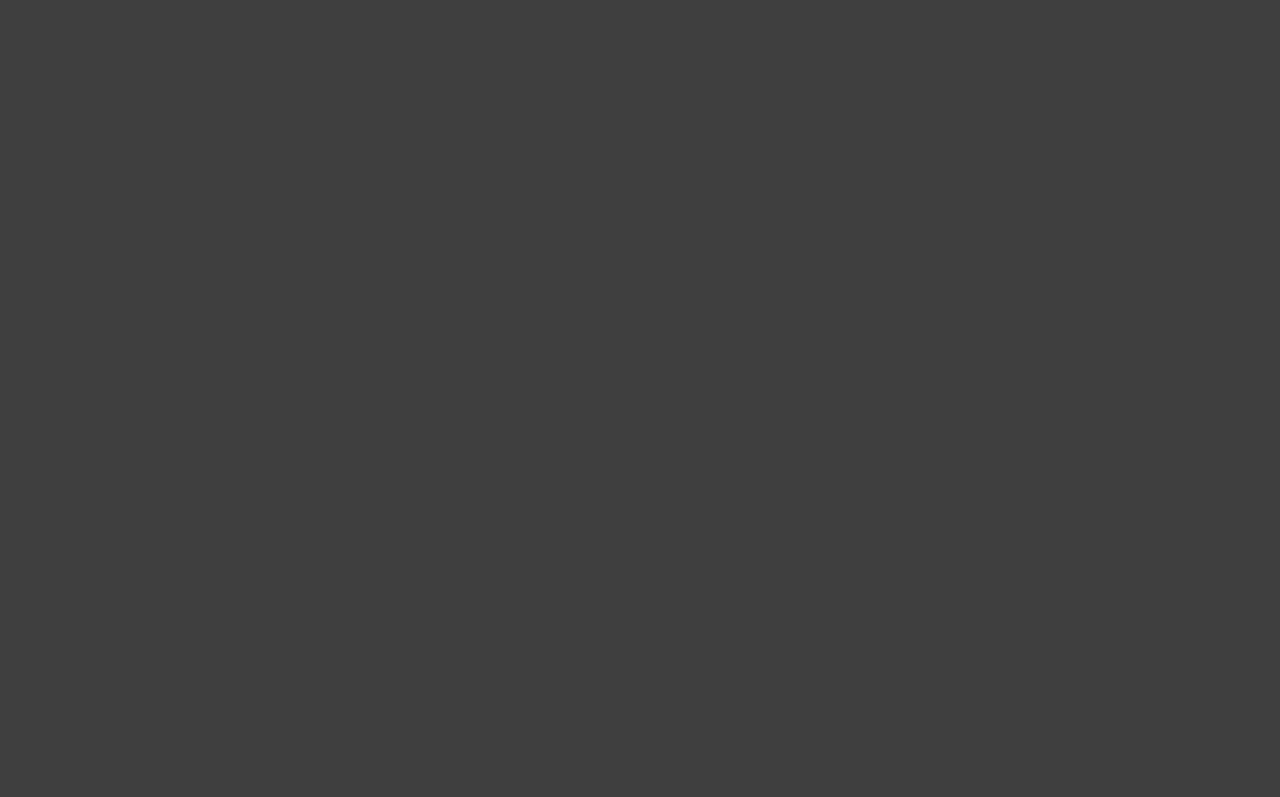
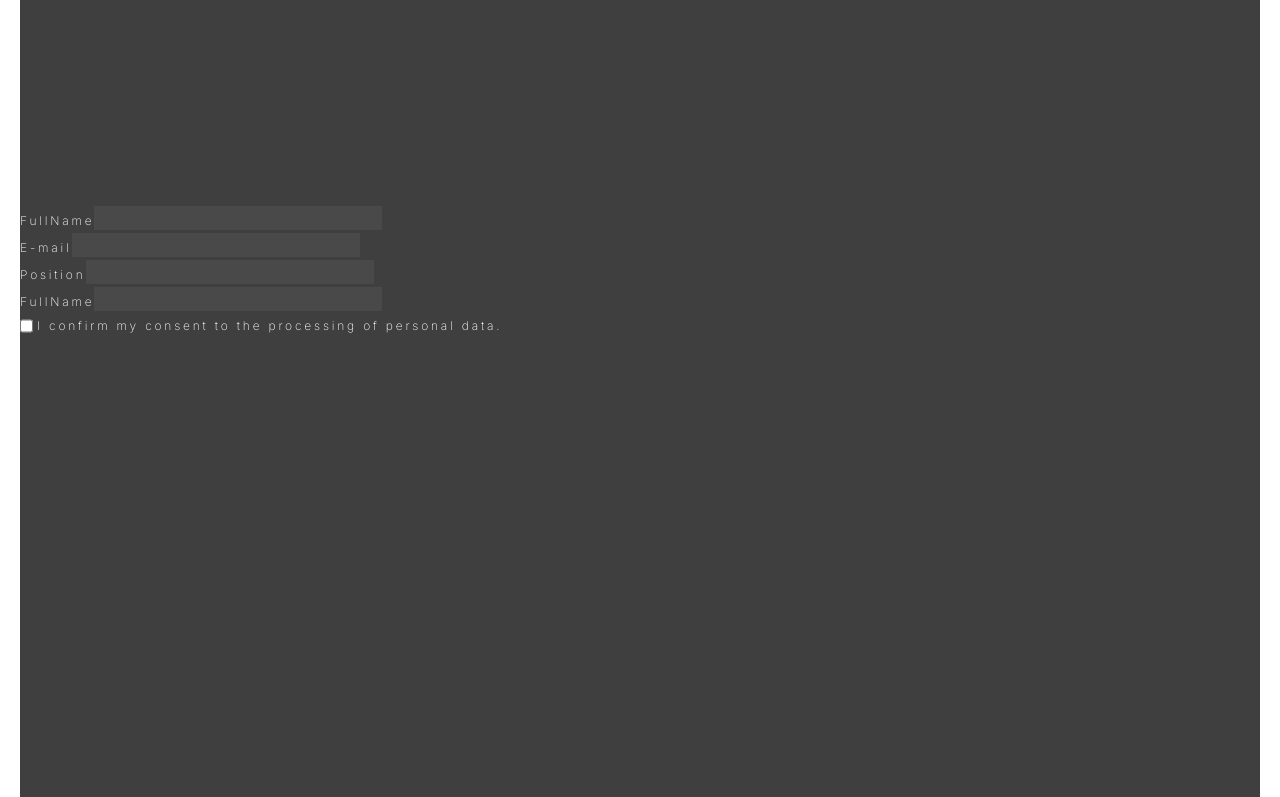
Before and after one commit to TrueMolni/carp-travel, a Next.js app: page / in a window 1280 px wide. Shown: the part 1432-2229 px from the top of the page. Built offline with nearby package versions, Linux system fonts and the light colour scheme; a web font is replaced by a local one.

Commit message:
FE-7: form
add Form markup, styles for Label, Input, Checkbox, Span.
Add changes in tailind.config

```diff
--- a/app/components/shared/Form/Checkbox.tsx
+++ b/app/components/shared/Form/Checkbox.tsx
@@ -1,7 +1,15 @@
 import React from "react";
 
-const Checkbox = () => {
-  return <input type="checkbox" />;
+type CheckboxProps = {
+  name: string;
+  customClass?: string;
+  value: string;
+};
+
+const Checkbox = ({ name, customClass, value }: CheckboxProps) => {
+  return (
+    <input className={customClass} type="checkbox" name={name} value={value} />
+  );
 };
 
 export default Checkbox;
--- a/app/components/shared/Form/Form.tsx
+++ b/app/components/shared/Form/Form.tsx
@@ -1,7 +1,119 @@
 import React from "react";
+import { useForm, SubmitHandler } from "react-hook-form";
+import Label from "./Label";
+import Input from "./Input";
+import Checkbox from "./Checkbox";
 
 const Form = () => {
-  return <form>Form</form>;
+  return (
+    <form className="flex flex-col items-start justify-start">
+      <Label text="FullName">
+        <Input />
+      </Label>
+      <Label text="E-mail">
+        <Input />
+      </Label>
+      <Label text="Position">
+        <Input />
+      </Label>
+      <Label text="FullName">
+        <Input />
+      </Label>
+      <Label
+        customClass="flex flex-row-reverse"
+        text="I confirm my consent to the processing of personal data."
+      >
+        <Checkbox name="pollicy" value="" />
+      </Label>
+    </form>
+  );
 };
 
 export default Form;
+
+// import { useForm, SubmitHandler } from "react-hook-form";
+
+// interface FormData {
+//   fullName: string;
+//   email: string;
+//   position: string;
+//   phone: string;
+//   message: string;
+//   agree: boolean;
+// }
+
+// const Form: React.FC = () => {
+//   const {
+//     register,
+//     handleSubmit,
+//     formState: { errors },
+//   } = useForm<FormData>();
+
+//   const onSubmit: SubmitHandler<FormData> = (data) => {
+//     console.log(data);
+
+//   };
+
+//   return (
+//     <form onSubmit={handleSubmit(onSubmit)}>
+//       <div>
+//         <label>Full Name</label>
+//         <input
+//           {...register("fullName", { required: "Full Name is required" })}
+//         />
+//         <div>{errors.fullName && <span>{errors.fullName.message}</span>}</div>
+//       </div>
+
+//       <div>
+//         <label>Email</label>
+//         <input
+//           {...register("email", {
+//             required: "Email is required",
+//             pattern: {
+//               value: /\S+@\S+\.\S+/,
+//               message: "Invalid email address",
+//             },
+//           })}
+//         />
+//         <div>{errors.email && <span>{errors.email.message}</span>}</div>
+//       </div>
+
+//       <div>
+//         <label>Position</label>
+//         <input
+//           {...register("position", { required: "Position is required" })}
+//         />
+//         <div>{errors.position && <span>{errors.position.message}</span>}</div>
+//       </div>
+
+//       <div>
+//         <label>Phone</label>
+//         <input {...register("phone", { required: "Phone is required" })} />
+//         <div>{errors.phone && <span>{errors.phone.message}</span>}</div>
+//       </div>
+
+//       <div>
+//         <label>Message</label>
+//         <textarea
+//           {...register("message", { required: "Message is required" })}
+//         />
+//         <div>{errors.message && <span>{errors.message.message}</span>}</div>
+//       </div>
+
+//       <div>
+//         <input
+//           type="checkbox"
+//           {...register("agree", { required: "You must agree to the terms" })}
+//         />
+//         <label>Agree to terms</label>
+//         <div>{errors.agree && <span>{errors.agree.message}</span>}</div>
+//       </div>
+
+//       <div>
+//         <button type="submit">Submit</button>
+//       </div>
+//     </form>
+//   );
+// };
+
+// export default Form;
--- a/app/components/shared/Form/Input.tsx
+++ b/app/components/shared/Form/Input.tsx
@@ -1,7 +1,20 @@
 import React from "react";
 
-const Input = () => {
-  return <input />;
+type InputProps = {
+  type?: string;
+  customClass?: String;
+};
+
+const Input = ({ customClass, type = "text" }: InputProps) => {
+  const inputClass =
+    "text-accent-500 tm:text-[13px] text-[20px] leading-[24px] tracking-[1.8px] font-extralight bg-[#FFFFFF0D] text-justify";
+
+  return (
+    <input
+      type={type}
+      className={!customClass ? inputClass : inputClass + " " + customClass}
+    />
+  );
 };
 
 export default Input;
--- a/app/components/shared/Form/Label.tsx
+++ b/app/components/shared/Form/Label.tsx
@@ -1,12 +1,31 @@
 import React from "react";
-import Input from "./Input";
 
-const Label = () => {
+const Label = ({
+  children,
+  text,
+  customClass,
+}: {
+  children: React.ReactNode;
+  text: string;
+  customClass?: string;
+}) => {
+  const labelClass =
+    "text-accent-500 text-xs leading-[24px] font-extralight tracking-default gap-1";
   return (
-    <label>
-      <Input />
+    <label
+      className={!customClass ? labelClass : labelClass + " " + customClass}
+    >
+      {text}
+      {children}
     </label>
   );
 };
 
 export default Label;
+/*
+
+
+
+
+
+*/
--- a/app/components/shared/Span.tsx
+++ b/app/components/shared/Span.tsx
@@ -1,7 +1,18 @@
 import React from "react";
 
-const Span = () => {
-  return <span>Span</span>;
+type SpanProps = {
+  text: string;
+  customClass?: string;
+};
+
+const Span = ({ text, customClass }: SpanProps) => {
+  return (
+    <span
+      className={!customClass ? "font-medium" : "font-medium " + customClass}
+    >
+      {text}
+    </span>
+  );
 };
 
 export default Span;
--- a/app/page.tsx
+++ b/app/page.tsx
@@ -1,13 +1,16 @@
 import Header from "./components/Header";
+import Form from "./components/shared/Form/Form";
 
 export default function Home() {
   return (
     <>
       <Header />
-      <main className="bg-text-500 h-screen">
+      <main className="bg-text-500 h-screen px-[20px]">
         <section className="bg-text-500 h-screen" id="about"></section>
         <section className="bg-text-500 h-screen" id="services"></section>
-        <section className="bg-text-500 h-screen" id="career"></section>
+        <section className="bg-text-500 h-screen" id="career">
+          <Form />
+        </section>
         <section className="bg-text-500 h-screen" id="gallery"></section>
         <section className="bg-text-500 h-screen" id="contacts"></section>
       </main>
--- a/package.json
+++ b/package.json
@@ -19,8 +19,10 @@
     "postcss": "8.4.32",
     "react": "^18.2.0",
     "react-dom": "^18.2.0",
+    "react-hook-form": "^7.49.2",
     "tailwindcss": "3.3.6",
-    "typescript": "5.3.3"
+    "typescript": "5.3.3",
+    "yup": "^1.3.3"
   },
   "devDependencies": {
     "@types/react-scroll": "^1.8.10"
--- a/tailwind.config.ts
+++ b/tailwind.config.ts
@@ -29,6 +29,9 @@ const config: Config = {
     fontFamily: {
       header: "Alata, sans-serif",
     },
+    letterSpacing: {
+      default: "2.8px",
+    },
     boxShadow: {
       base: "2px 4px 9px 0px rgba(166, 141, 174, 0.28)",
     },
```
Also changed, not shown: 1 other file (tests, documents, lock files or other folders).
